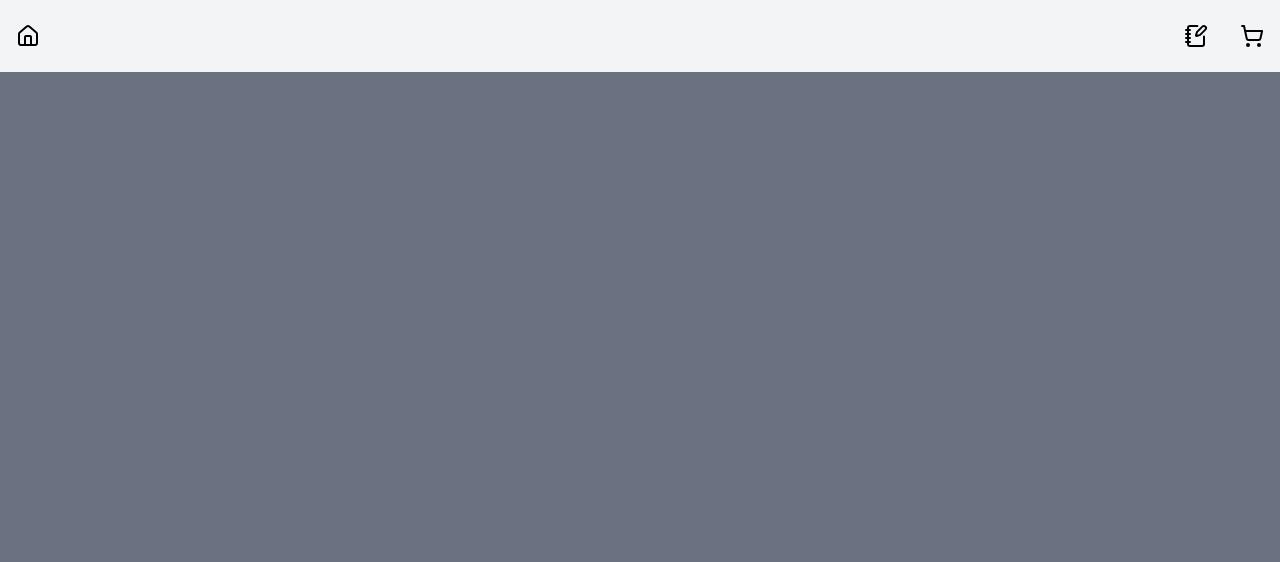
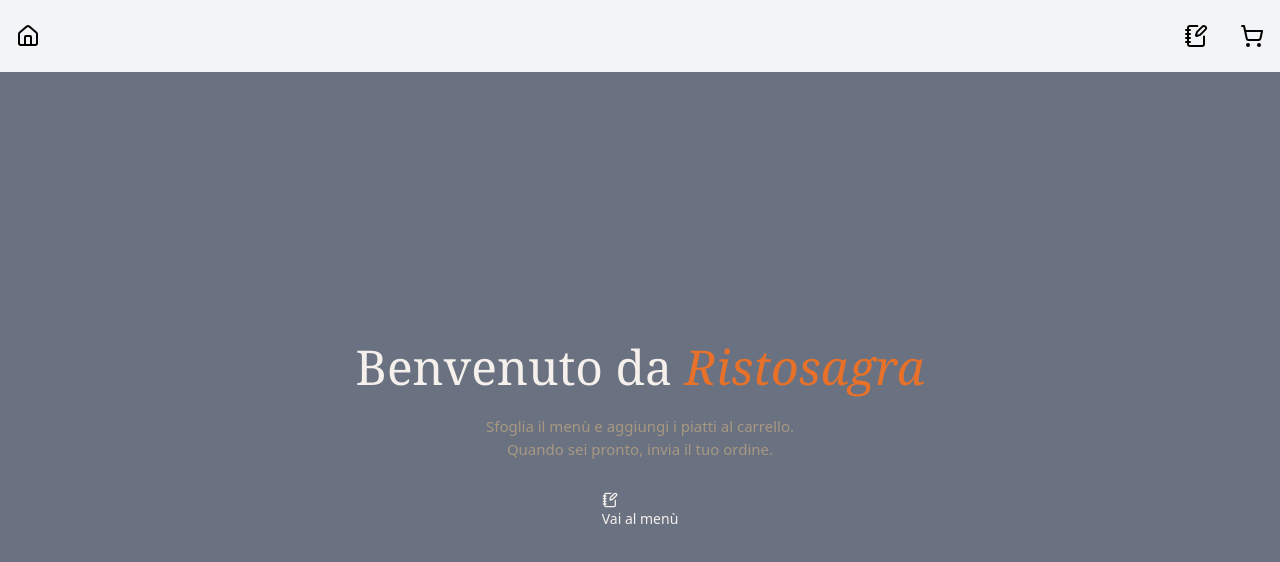
Before and after one commit to ristosagra/ristosagra-fe, a React (Vite) app: page / in a window 1280 px wide. Shown: the top 562 px of the page. Built offline with nearby package versions, Linux system fonts and the light colour scheme; no server answers.

Commit message:
first commit for style refactor

```diff
--- /dev/null
+++ b/src/constant/tokens.ts
@@ -0,0 +1,60 @@
+// ─────────────────────────────────────────────────────────────
+// constants/tokens.ts
+// Tutti i token del design system come riferimenti a CSS variables.
+// Usali con style={{ color: tokens.text.primary }}
+// ─────────────────────────────────────────────────────────────
+
+const v = (name: string) => `var(--${name})`;
+
+export const tokens = {
+  bg: {
+    base: v("bg-base"),
+    surface: v("bg-surface"),
+    raised: v("bg-raised"),
+    overlay: v("bg-overlay"),
+    hover: v("bg-hover"),
+  },
+  brand: {
+    default: v("brand"),
+    dim: v("brand-dim"),
+    glow: v("brand-glow"),
+    subtle: v("brand-subtle"),
+  },
+  text: {
+    colored: v("text-colored"),
+    primary: v("text-primary"),
+    secondary: v("text-secondary"),
+    muted: v("text-muted"),
+    inverse: v("text-inverse"),
+  },
+  border: {
+    default: v("border"),
+    medium: v("border-medium"),
+    brand: v("border-brand"),
+  },
+  semantic: {
+    success: v("success"),
+    successBg: v("success-bg"),
+    danger: v("danger"),
+    dangerBg: v("danger-bg"),
+    info: v("info"),
+    infoBg: v("info-bg"),
+  },
+  shadow: {
+    sm: v("shadow-sm"),
+    md: v("shadow-md"),
+    lg: v("shadow-lg"),
+    brand: v("shadow-brand"),
+  },
+  font: {
+    display: v("font-display"),
+    body: v("font-body"),
+  },
+  radius: {
+    sm: "6px",
+    md: "10px",
+    lg: "16px",
+    xl: "22px",
+    full: "9999px",
+  },
+} as const;
--- /dev/null
+++ b/src/hooks/useTheme.ts
@@ -0,0 +1,26 @@
+import { useState, useEffect } from "react";
+
+export const Theme = {
+  Dark: "dark",
+  Light: "light",
+} as const;
+
+export type ThemeConst = (typeof Theme)[keyof typeof Theme];
+
+export const useTheme = () => {
+  const [theme, setTheme] = useState<ThemeConst>(
+    () => (localStorage.getItem("theme") as ThemeConst) ?? Theme.Dark,
+  );
+
+  useEffect(() => {
+    document.documentElement.dataset.theme = theme;
+    localStorage.setItem("theme", theme);
+  }, [theme]);
+
+  const toggleTheme = () =>
+    setTheme((t) => (t === Theme.Dark ? Theme.Light : Theme.Dark));
+
+  const isDark = theme === Theme.Dark;
+
+  return { theme, isDark, toggleTheme };
+};
--- a/src/index.css
+++ b/src/index.css
@@ -1,63 +1,119 @@
 @import "tailwindcss";
-
-:root {
-  font-family: system-ui, Avenir, Helvetica, Arial, sans-serif;
-  line-height: 1.5;
-  font-weight: 400;
-
-  font-synthesis: none;
-  text-rendering: optimizeLegibility;
-  -webkit-font-smoothing: antialiased;
-  -moz-osx-font-smoothing: grayscale;
-}
-
-a {
-  font-weight: 500;
-  color: #646cff;
-  text-decoration: inherit;
-}
-a:hover {
-  color: #535bf2;
-}
+@import url("https://fonts.googleapis.com/css2?family=DM+Serif+Display:ital@0;1&family=DM+Sans:ital,opsz,wght@0,9..40,300;0,9..40,400;0,9..40,500;0,9..40,600;1,9..40,300&display=swap");
 
 html,
 body,
 #root {
   height: 100%;
   overflow: hidden;
-  margin: 0;
-  padding: 0;
 }
 
-main {
-  margin: 0;
-  display: flex;
-  place-items: center;
-  min-width: 320px;
-  height: 100%;
-  overflow: hidden;
+body {
+  font-family: var(--font-body);
+  font-size: 14px;
+  line-height: 1.5;
+  background: var(--bg-base);
+  color: var(--text-primary);
+  -webkit-font-smoothing: antialiased;
+  transition:
+    background 0.3s,
+    color 0.3s;
 }
 
-h1 {
-  font-size: 3.2em;
-  line-height: 1.1;
+button {
+  font-family: var(--font-body);
+  cursor: pointer;
+  border: none;
+  outline: none;
 }
-
+input,
+select,
+textarea {
+  font-family: var(--font-body);
+  outline: none;
+}
+input:focus {
+  outline: none;
+}
 button:focus,
 button:focus-visible {
   outline: none;
 }
 
-input,
-select,
-textarea {
-  border: 1px solid #d1d5db;
-  padding: 0.5em;
-  border-radius: 4px;
-  font-size: 1em;
-  font-family: inherit;
-  color: rgb(47, 47, 47);
+/* ── DARK (default) ── */
+:root,
+[data-theme="dark"] {
+  --bg-base: #0f0e0d;
+  --bg-surface: #181614;
+  --bg-raised: #221f1c;
+  --bg-overlay: #2c2824;
+  --bg-hover: #332e29;
+
+  --brand: #e8712a;
+  --brand-dim: #c45a18;
+  --brand-glow: rgba(232, 113, 42, 0.18);
+  --brand-subtle: rgba(232, 113, 42, 0.08);
+
+  --text-colored: #e8712a;
+  --text-primary: #f5f0eb;
+  --text-secondary: #a89880;
+  --text-muted: #6b5e52;
+  --text-inverse: #0f0e0d;
+
+  --border: rgba(255, 255, 255, 0.25);
+  --border-medium: rgba(255, 255, 255, 0.12);
+  --border-brand: rgba(232, 113, 42, 0.35);
+
+  --success: #3d9e6b;
+  --success-bg: rgba(61, 158, 107, 0.1);
+  --danger: #d95f5f;
+  --danger-bg: rgba(217, 95, 95, 0.1);
+  --info: #5b8fd9;
+  --info-bg: rgba(91, 143, 217, 0.1);
+
+  --shadow-sm: 0 1px 3px rgba(0, 0, 0, 0.4);
+  --shadow-md: 0 4px 16px rgba(0, 0, 0, 0.5);
+  --shadow-lg: 0 8px 32px rgba(0, 0, 0, 0.6);
+  --shadow-brand: 0 4px 20px rgba(232, 113, 42, 0.25);
+
+  --font-display: "DM Serif Display", Georgia, serif;
+  --font-body: "DM Sans", system-ui, sans-serif;
 }
-input:focus {
-  outline: 0.5px solid black;
+
+/* ── LIGHT ── */
+[data-theme="light"] {
+  --bg-base: #faf8f5;
+  --bg-surface: #ffffff;
+  --bg-raised: #f4f0eb;
+  --bg-overlay: #ede8e0;
+  --bg-hover: #e8e0d5;
+
+  --brand: #d4601e;
+  --brand-dim: #b84f14;
+  --brand-glow: rgba(212, 96, 30, 0.15);
+  --brand-subtle: rgba(212, 96, 30, 0.07);
+
+  --text-primary: #1a1614;
+  --text-secondary: #6b5e52;
+  --text-muted: #a89880;
+  --text-inverse: #ffffff;
+
+  --border: rgba(0, 0, 0, 0.08);
+  --border-medium: rgba(0, 0, 0, 0.13);
+  --border-brand: rgba(212, 96, 30, 0.3);
+
+  --success: #2d7d52;
+  --success-bg: rgba(45, 125, 82, 0.08);
+  --danger: #c0392b;
+  --danger-bg: rgba(192, 57, 43, 0.08);
+  --info: #2563b0;
+  --info-bg: rgba(37, 99, 176, 0.08);
+
+  --shadow-sm: 0 1px 3px rgba(0, 0, 0, 0.08);
+  --shadow-md: 0 4px 16px rgba(0, 0, 0, 0.1);
+  --shadow-lg: 0 8px 32px rgba(0, 0, 0, 0.14);
+  --shadow-brand: 0 4px 20px rgba(212, 96, 30, 0.2);
+
+  --font-display: "DM Serif Display", Georgia, serif;
+  --font-body: "DM Sans", system-ui, sans-serif;
 }
--- a/src/pages/Customer/CustomerHome.tsx
+++ b/src/pages/Customer/CustomerHome.tsx
@@ -6,6 +6,7 @@ import Menu from "./Menu";
 import { NavBar } from "../../components/core/NavBar";
 import { PagesCustomer, type PagesCustomerConst } from "../../constant/pages";
 import type { CartType } from "../../features/orders/types/orders";
+import { Home } from "./Home";
 
 export const CustomerHome = () => {
   const [page, setPage] = useState<PagesCustomerConst>(PagesCustomer.HOME);
@@ -46,7 +47,7 @@ export const CustomerHome = () => {
       </NavBar>
 
       <main className="flex-1 overflow-hidden bg-gray-500 pt-18">
-        {page === PagesCustomer.HOME && <div></div>}
+        {page === PagesCustomer.HOME && <Home setPage={setPage} />}
         {page === PagesCustomer.MENU && (
           <Menu cartItems={cartItems} setCartItems={setCartItems} />
         )}
--- /dev/null
+++ b/src/pages/Customer/Home.tsx
@@ -0,0 +1,43 @@
+import { NotebookPen } from "lucide-react";
+import { PagesCustomer, type PagesCustomerConst } from "../../constant/pages";
+import { tokens } from "../../constant/tokens";
+
+export const Home = ({
+  setPage,
+}: {
+  setPage: React.Dispatch<React.SetStateAction<PagesCustomerConst>>;
+}) => {
+  return (
+    <div className="h-full flex flex-col items-center justify-center gap-6 p-6">
+      <div
+        style={{
+          fontFamily: tokens.font.display,
+        }}
+        className="text-5xl leading-none text-center"
+      >
+        Benvenuto da{" "}
+        <em style={{ color: tokens.brand.default }} className="italic">
+          Ristosagra
+        </em>
+      </div>
+      <p
+        style={{
+          color: tokens.text.secondary,
+          fontSize: 15,
+          textAlign: "center",
+          maxWidth: 360,
+        }}
+      >
+        Sfoglia il menù e aggiungi i piatti al carrello.
+        <br />
+        Quando sei pronto, invia il tuo ordine.
+      </p>
+      <div style={{ display: "flex", gap: 10, marginTop: 8 }}>
+        <button onClick={() => setPage(PagesCustomer.MENU)}>
+          <NotebookPen size={16} />
+          Vai al menù
+        </button>
+      </div>
+    </div>
+  );
+};
```
